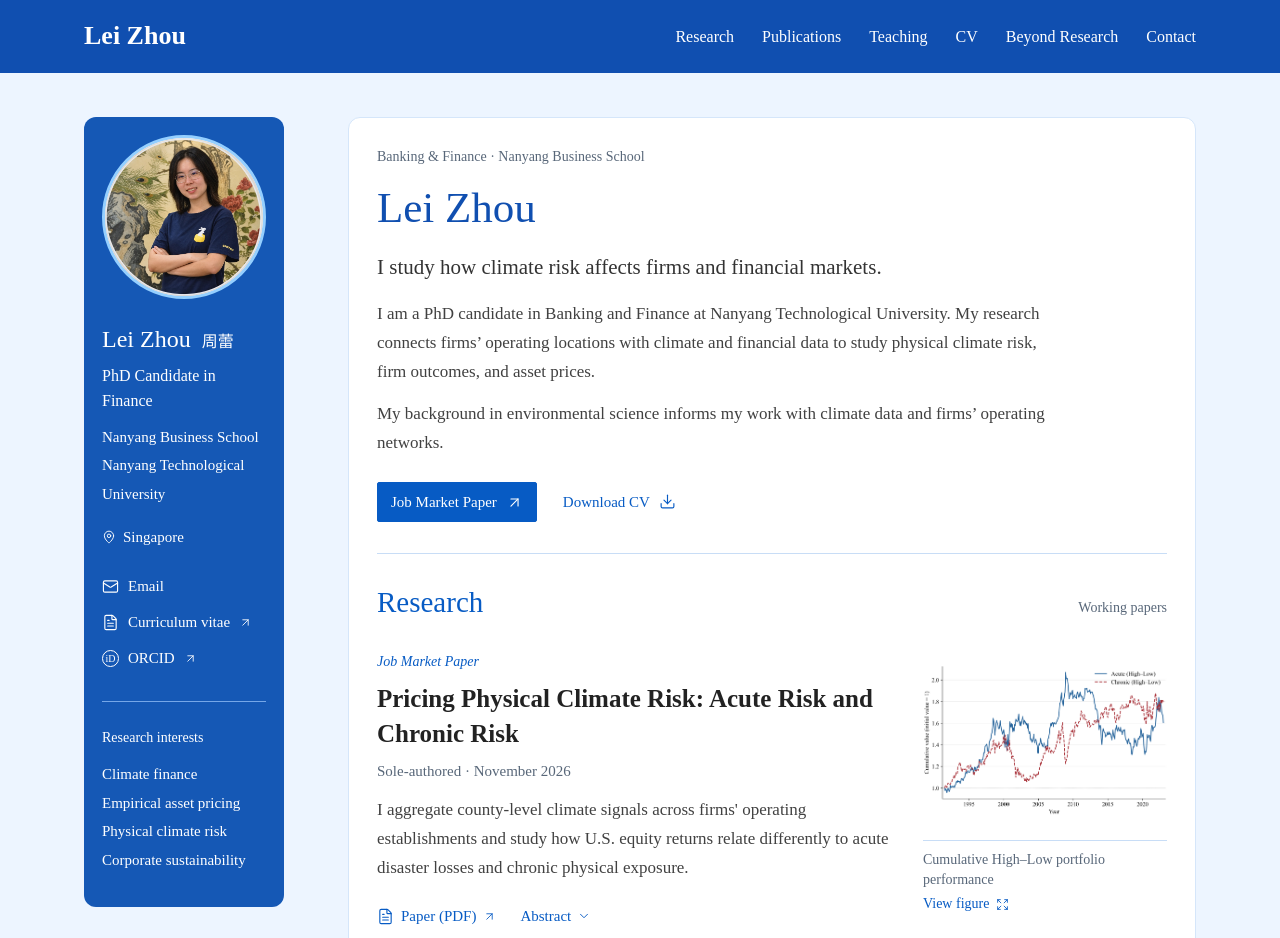
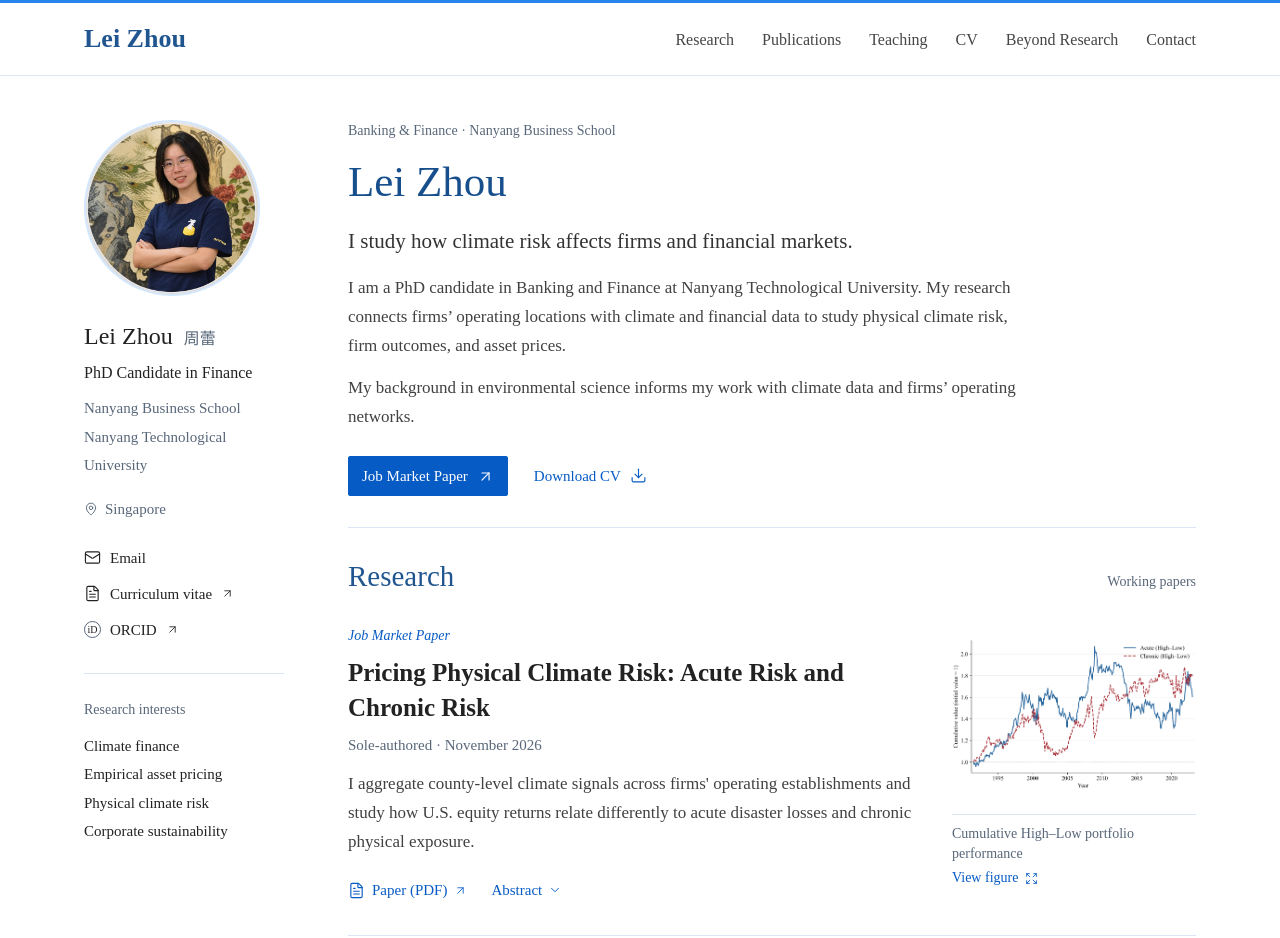
Before and after one commit to lzhouat-coder/lzhouat-coder.github.io, a plain HTML site: page index.html in a window 1280 px wide. Shown: the top 938 px of the page. Drawn offline with Linux system fonts and the light colour scheme.

Commit message:
Balance blue accents with white navigation and profile surfaces

```diff
--- a/academic.css
+++ b/academic.css
@@ -85,37 +85,12 @@ h2 { color: #20558f; }
 ::selection { background: #d9ecff; color: #173f6e; }
 
 
-/* A stronger blue identity across the page. */
-:root { --blue: #075bc4; --accent: #075bc4; --line: #c8ddf6; --soft: #eaf3ff; }
-body { background: #edf5ff; }
-.site-header { background: #104fb0; border-bottom: 1px solid #104fb0; }
-.site-header .wordmark, .site-header nav a { color: #fff; }
-.site-header nav a:hover, .site-header nav a[aria-current="location"] { color: #fff; border-color: #9ed8ff; }
-.site-header .nav-toggle { background: #104fb0; color: #fff; border-color: #78a8e9; }
-.page-layout { padding-bottom: 28px; }
-.profile { background: #1558b5; padding: 18px; border-radius: 12px; color: #fff; }
-.profile .portrait { width: 100%; height: auto; aspect-ratio: 1; border: 3px solid #94cfff; }
-.profile .profile-name, .profile .profile-name [lang="zh"], .profile .profile-affiliation,
-.profile .profile-location, .profile .small-label, .profile .profile-links a { color: #fff; }
-.profile .sidebar-fields { border-color: #75a7e8; }
-.profile .orcid-mark { border-color: #fff; }
-.profile a:hover { color: #ccecff; }
-main { background: #fff; padding: 28px; border: 1px solid #d5e6fa; border-radius: 12px; }
-h1 { color: #104fb0; }
-h2 { color: #075bc4; }
+/* Blue accents with light, open surfaces. */
+:root { --blue: #075bc4; --accent: #075bc4; --line: #dbe7f5; --soft: #f2f7ff; }
+body { background: #fff; }
+.site-header { border-top: 3px solid #2784ed; }
+h1 { color: #174f8d; }
 .primary-link { background: #075bc4; color: #fff; border-color: #075bc4; }
 .primary-link:hover { background: #06489c; color: #fff; }
-.abstract-body { background: #eaf3ff; border-left: 3px solid #348afa; }
-::selection { background: #afd7ff; color: #103e79; }
-@media (max-width: 720px) {
-  .site-header nav { background: #104fb0; }
-  .site-header nav a:hover, .site-header nav a[aria-current="location"] { background: #1d63c6; }
-  .profile { padding: 18px; border-bottom: 0; }
-  .profile .portrait { width: 100px; height: 100px; }
-  main { padding: 22px 18px; }
-  .page-layout { padding-left: 14px; padding-right: 14px; }
-}
-@media print {
-  body { background: #fff; }
-  main { padding: 0; border: 0; border-radius: 0; }
-}
+.profile .portrait { border: 2px solid #d1e6ff; }
+.abstract-body { background: #f2f7ff; border-left: 2px solid #83b5e7; }
```
